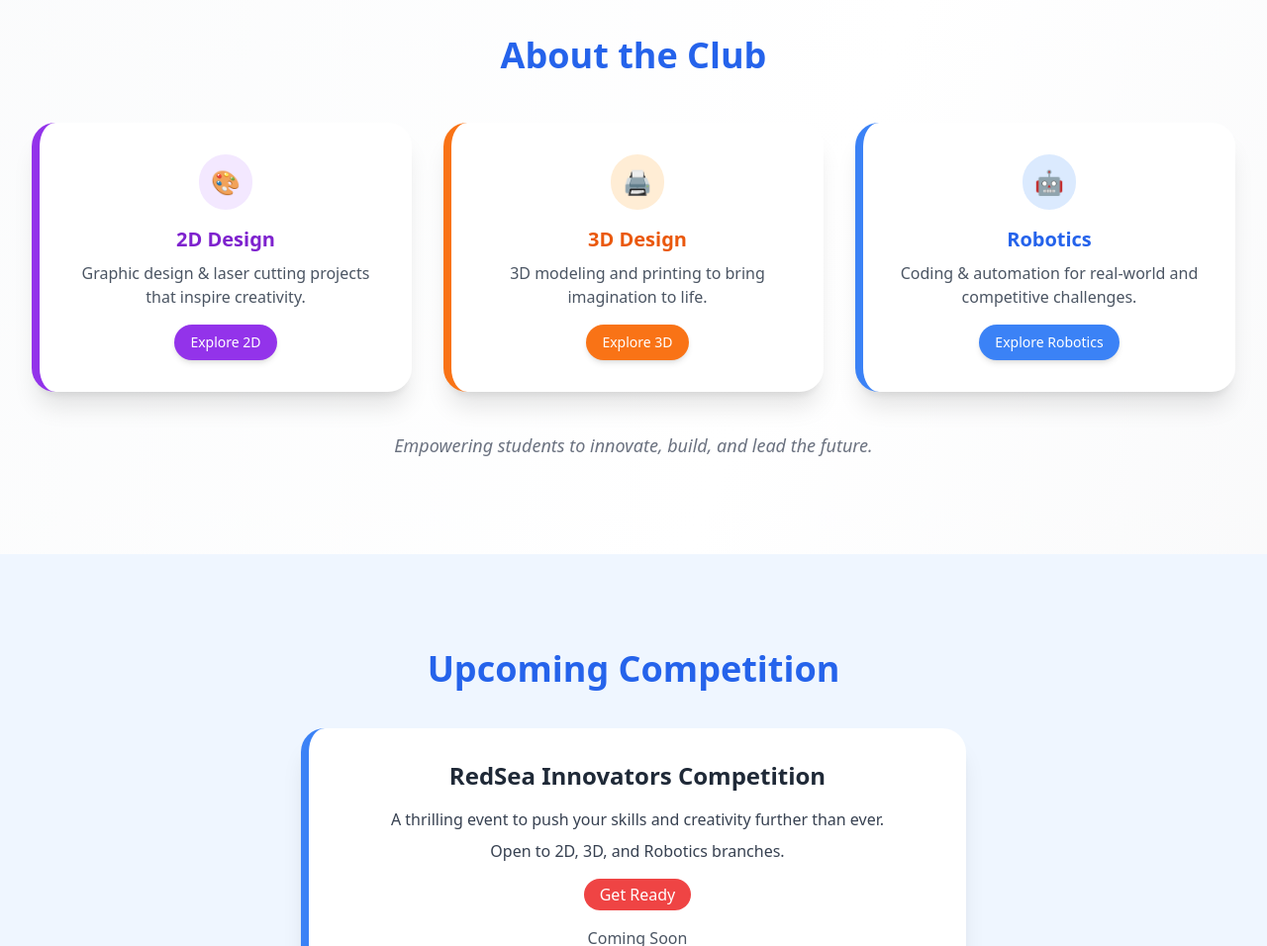
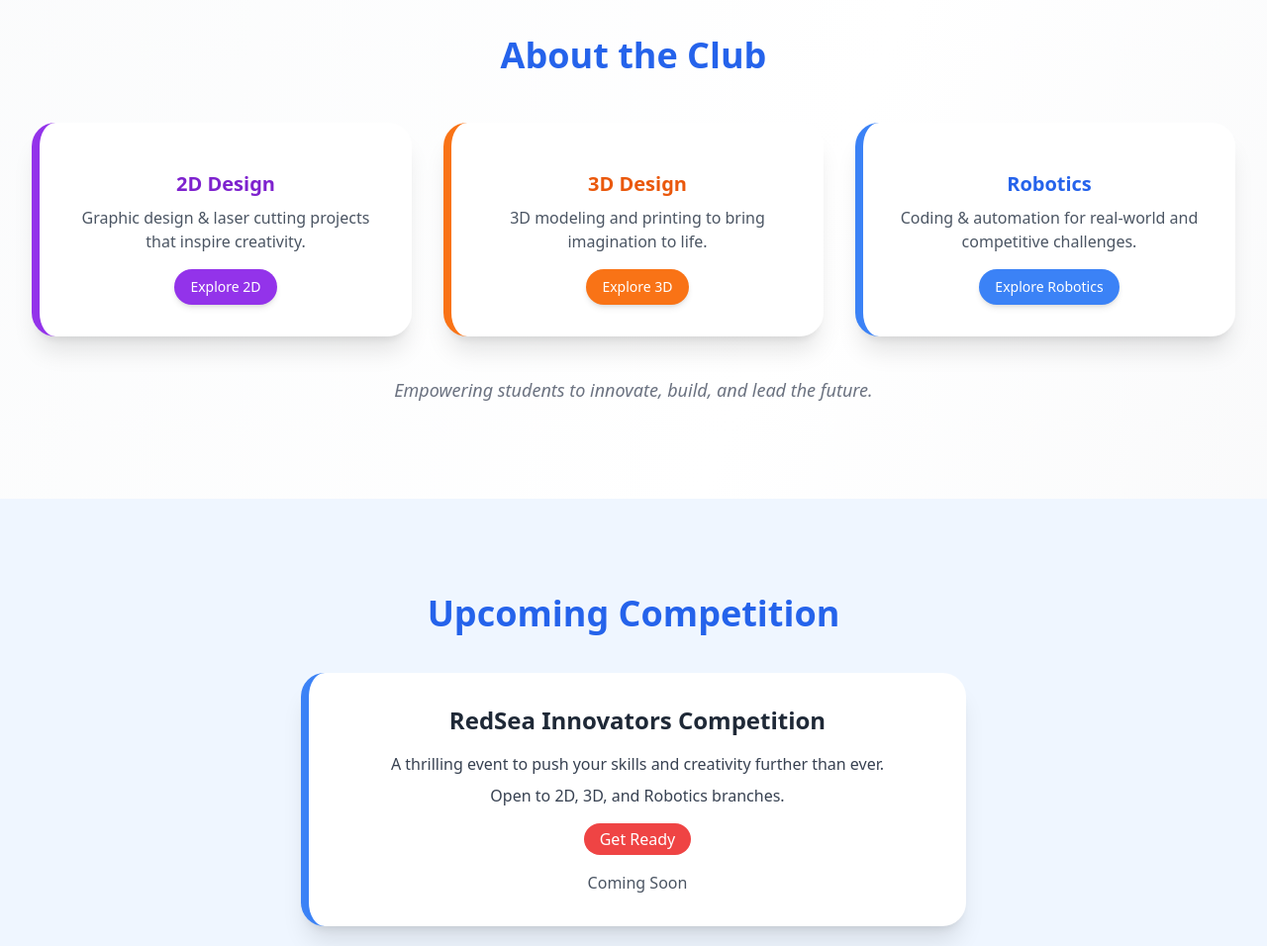
Before and after one commit to Hasona57/FabLab-RedSea-STEM-High-School, a plain HTML site: page index.html in a window 1280 px wide. Shown: the part 860-1816 px from the top of the page at 99% size. Drawn offline with nearby package versions, Linux system fonts and the light colour scheme.

Commit message:
Update index.html

```diff
--- a/index.html
+++ b/index.html
@@ -29,9 +29,8 @@
     <section id="about" class="max-w-7xl mx-auto py-24 px-4 sm:px-6 lg:px-8 text-center">
       <h2 class="text-4xl font-extrabold text-blue-600 mb-12">About the Club</h2>
       <div class="grid gap-8 sm:grid-cols-2 md:grid-cols-3">
-        <a href="2d.html" class="group bg-white rounded-3xl shadow-xl border-l-8 border-purple-600 hover:shadow-2xl transform hover:-translate-y-1 transition-all duration-300 p-8">
+        <a href="2D.html" class="group bg-white rounded-3xl shadow-xl border-l-8 border-purple-600 hover:shadow-2xl transform hover:-translate-y-1 transition-all duration-300 p-8">
           <div class="flex justify-center mb-4">
-            <div class="bg-purple-100 text-purple-600 p-3 rounded-full text-2xl">🎨</div>
           </div>
           <h3 class="text-xl font-semibold text-purple-700 mb-2 group-hover:underline">2D Design</h3>
           <p class="text-gray-600 mb-4">Graphic design & laser cutting projects that inspire creativity.</p>
@@ -40,7 +39,6 @@
 
         <a href="3d.html" class="group bg-white rounded-3xl shadow-xl border-l-8 border-orange-500 hover:shadow-2xl transform hover:-translate-y-1 transition-all duration-300 p-8">
           <div class="flex justify-center mb-4">
-            <div class="bg-orange-100 text-orange-500 p-3 rounded-full text-2xl">🖨️</div>
           </div>
           <h3 class="text-xl font-semibold text-orange-600 mb-2 group-hover:underline">3D Design</h3>
           <p class="text-gray-600 mb-4">3D modeling and printing to bring imagination to life.</p>
@@ -49,7 +47,6 @@
 
         <a href="robotics.html" class="group bg-white rounded-3xl shadow-xl border-l-8 border-blue-500 hover:shadow-2xl transform hover:-translate-y-1 transition-all duration-300 p-8">
           <div class="flex justify-center mb-4">
-            <div class="bg-blue-100 text-blue-600 p-3 rounded-full text-2xl">🤖</div>
           </div>
           <h3 class="text-xl font-semibold text-blue-600 mb-2 group-hover:underline">Robotics</h3>
           <p class="text-gray-600 mb-4">Coding & automation for real-world and competitive challenges.</p>
```
